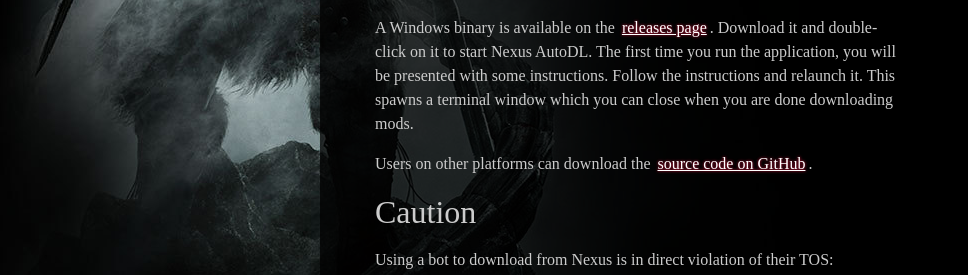
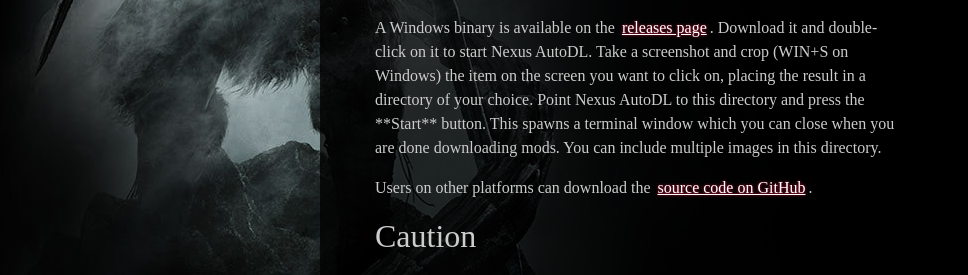
Before and after one commit to parsiad/nexus-autodl, a plain HTML site: page index.html in a window 1280 px wide. Shown: the part 560-835 px from the top of the page, without its empty margins (0-968 px from the left). Drawn offline with Linux system fonts and the light colour scheme; a web font is replaced by a local one.

Commit message:
Update README

```diff
--- a/index.html
+++ b/index.html
@@ -41,9 +41,10 @@
             <p>
                 A Windows binary is available on the <a href="https://github.com/parsiad/nexus-autodl/releases">releases page</a>.
                 Download it and double-click on it to start Nexus AutoDL.
-                The first time you run the application, you will be presented with some instructions.
-                Follow the instructions and relaunch it.
+                Take a screenshot and crop (WIN+S on Windows) the item on the screen you want to click on, placing the result in a directory of your choice.
+                Point Nexus AutoDL to this directory and press the **Start** button.
                 This spawns a terminal window which you can close when you are done downloading mods.
+                You can include multiple images in this directory.
             </p>
             <p>
                 Users on other platforms can download the <a href="https://github.com/parsiad/nexus-autodl" target="_blank">source code on GitHub</a>.
```
Also changed, not shown: 1 other file.
